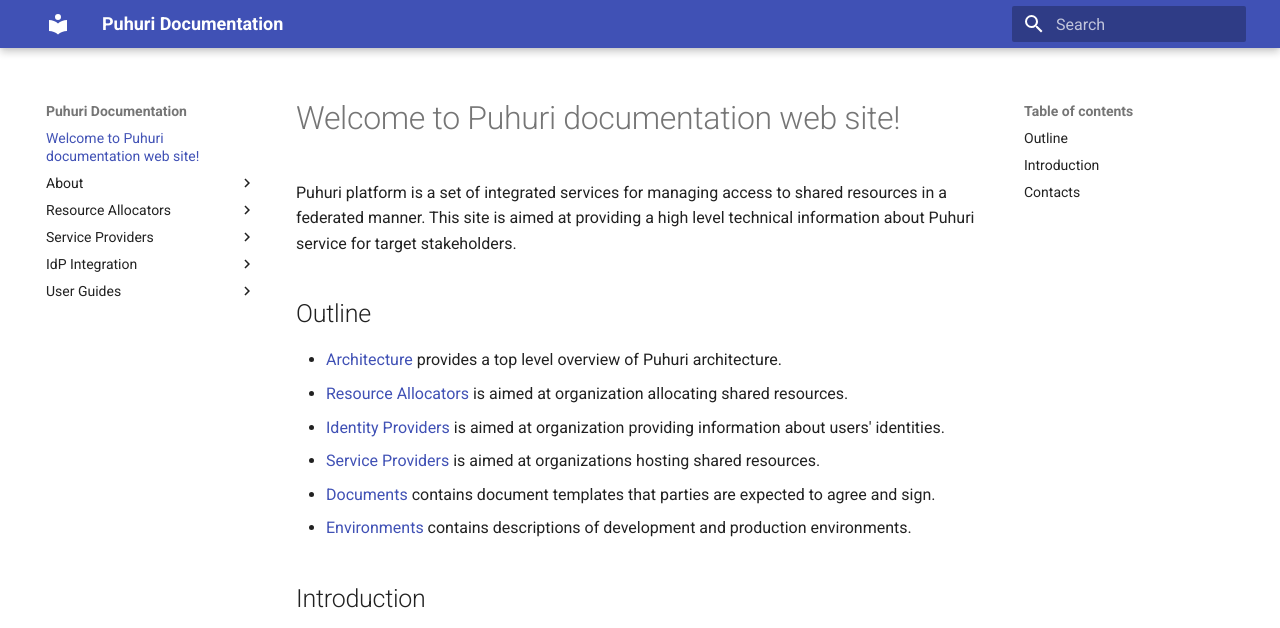
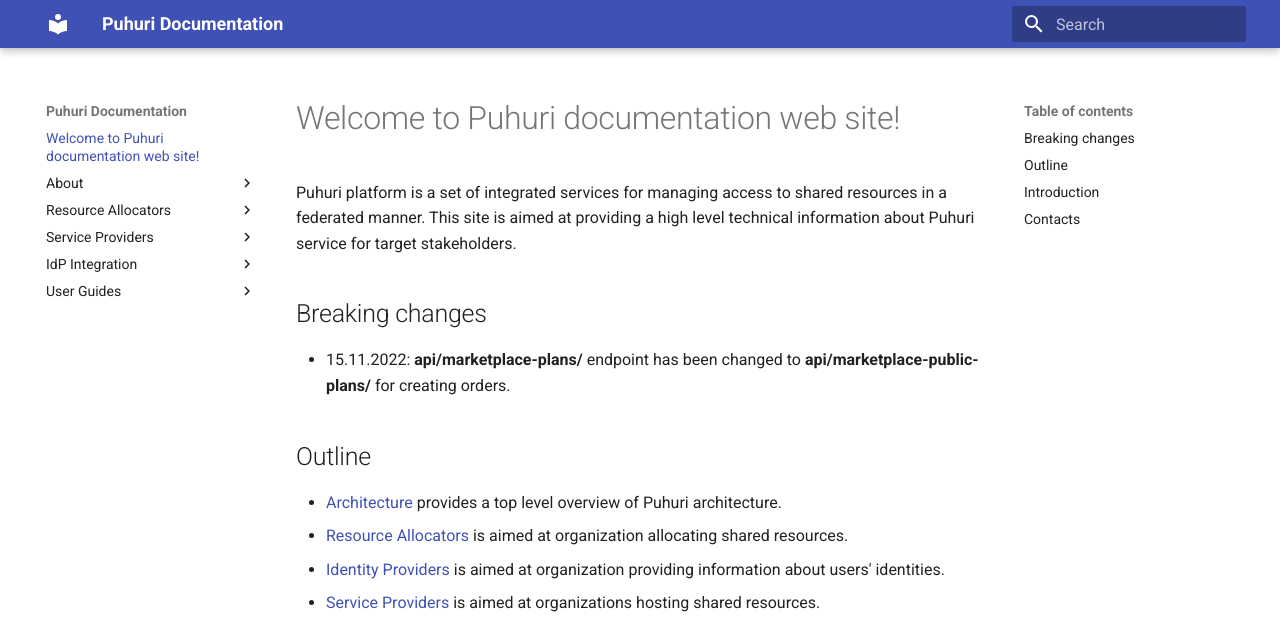
Before and after one commit to neicnordic/puhuri-web, an MkDocs documentation site: the page built from docs/index.md, in a window 1280 px wide and 900 px high, cut to the strip 0-628 px from the top of the window. Built offline with MkDocs 1.6.1 and Material for MkDocs 9.7.7, drawn with Linux system fonts in a browser that asks for light colours.

Commit message:
Announce API change for marketplace plans

```diff
--- a/docs/index.md
+++ b/docs/index.md
@@ -4,7 +4,9 @@
 Puhuri platform is a set of integrated services for managing access to shared resources in a federated manner.
 This site is aimed at providing a high level technical information about Puhuri service for target stakeholders.
 
+## Breaking changes
 
+* 15.11.2022: **api/marketplace-plans/** endpoint has been changed to **api/marketplace-public-plans/** for creating orders.
 
 ## Outline
 
```
Also changed, not shown: docs/API guide/resource-allocation-management.md (+5 -5 lines), docs/SDK guide/allocation-management-sp.md (+1 -1 lines), docs/resource-allocators.md (+1 -1 lines).
